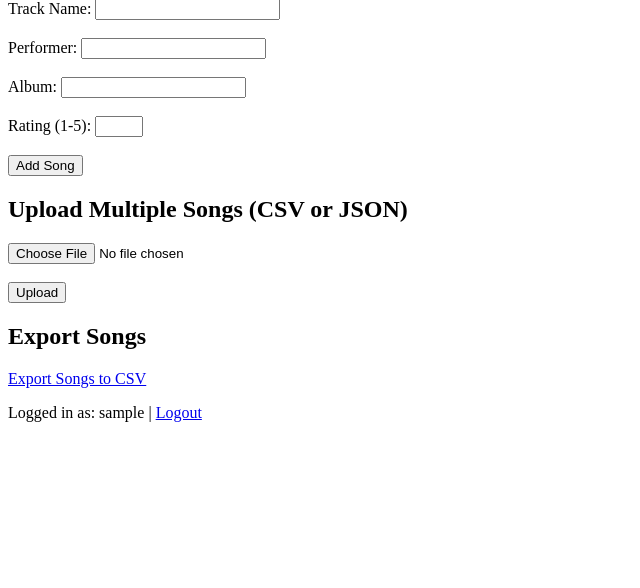
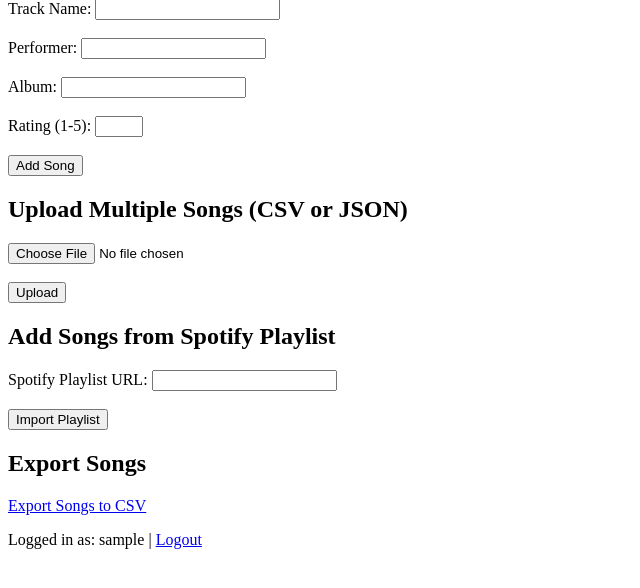
Before and after one commit to nisaerdal7/CS308_TasteTwister, a Flask app: page /songs in a window 1280 px wide. Shown: the part 186-774 px from the top of the page, without its empty margins (0-640 px from the left). Run offline with Flask 3, Linux system fonts and the light colour scheme; the visitor is signed in with stand-in values (Sample User, id 1).

Commit message:
Spotify playlists can be imported using their urls

```diff
--- a/app.py
+++ b/app.py
@@ -12,10 +12,12 @@ import requests
 from requests.auth import HTTPBasicAuth
 import spotipy
 from spotipy.oauth2 import SpotifyClientCredentials
+from spotipy.oauth2 import SpotifyOAuth
 import base64
 import spotifysearch
 from spotifysearch.client import Client
 import secrets
+import re
 
 
 app = Flask(__name__)
@@ -29,6 +31,16 @@ app.config['SECRET_KEY'] = 'your_secret_key_here'
 app.config['UPLOAD_FOLDER'] = 'uploads'  # Folder to save uploaded files
 ALLOWED_EXTENSIONS = {'csv', 'json'}
 
+# Your application's Client ID and Client Secret
+SPOTIFY_CLIENT_ID = "8a9fb2659bdb46d6815580ec3ff4d2c6"
+SPOTIFY_CLIENT_SECRET = "33868db571fc4139b13a265fef72d4ab"
+SPOTIFY_REDIRECT_URI = "http://localhost:5000/songs"
+SPOTIFY_SCOPE = 'playlist-read-private playlist-read-collaborative'
+
+sp_oauth = SpotifyOAuth(client_id=SPOTIFY_CLIENT_ID,
+                        client_secret=SPOTIFY_CLIENT_SECRET,
+                        redirect_uri=SPOTIFY_REDIRECT_URI,
+                        scope=SPOTIFY_SCOPE)
 
 db = SQLAlchemy(app)
 
@@ -93,7 +105,6 @@ def login():
             flash('Login failed! Check your credentials.', 'danger')
     return render_template('login.html')
 
-
 @app.route('/logout')
 def logout():
     session.pop('username', None)
@@ -141,38 +152,39 @@ def songs():
     else:
         return render_template('index.html', songs=songs)
 
-
 def allowed_file(filename):
     return '.' in filename and filename.rsplit('.', 1)[1].lower() in ALLOWED_EXTENSIONS
 
-# Your application's Client ID and Client Secret
-SPOTIFY_CLIENT_ID = "8a9fb2659bdb46d6815580ec3ff4d2c6"
-SPOTIFY_CLIENT_SECRET = "33868db571fc4139b13a265fef72d4ab"
+# Initialize the Spotify client with your credentials
+client_credentials_manager = SpotifyClientCredentials(client_id=SPOTIFY_CLIENT_ID, client_secret=SPOTIFY_CLIENT_SECRET)
+sp = spotipy.Spotify(client_credentials_manager=client_credentials_manager)
 
 def add_or_update_song(user_track_name, user_performer, user_album, rating, username):
-    """
-    Add a new song or update an existing one with information from Spotify.
-    If the song is found on Spotify, use the Spotify data to add to the database.
-    If the song is not found, inform the user and do not add to the database.
-    """
+    #Add a new song or update an existing one with verified information from Spotify.
+    myclient = Client(SPOTIFY_CLIENT_ID , SPOTIFY_CLIENT_SECRET)
+    search_result = myclient.search(user_track_name + " " + user_performer + " " + user_album)
+    tracks = search_result.get_tracks()
+    if tracks:
+        track = tracks[0]
+        # Now you can process the track as before
+        track_name = track.name
+        performer = track.artists[0].name
+        album = track.album.name
 
-    myclient = Client(SPOTIFY_CLIENT_ID , SPOTIFY_CLIENT_SECRET)
-    track = myclient.search(user_track_name + user_performer + user_album).get_tracks()[0]
+        # Check if the song already exists in the database for this user
+        existing_song = Song.query.filter_by(track_name=track_name, performer=performer, album=album, username=username).first()
 
-    track_name = track.name
-    performer = track.artists[0].name
-    album =  track.album.name
-
-    # Check if the song already exists in the database for this user
-    existing_song = Song.query.filter_by(track_name=track_name, performer=performer, album=album, username=username).first()
-
-    if existing_song:
-        # Update the existing song with Spotify data
-        existing_song.rating = rating  # Only the rating is updated as it's user-specific
+        if existing_song:
+            # Update the existing song with Spotify data
+            existing_song.rating = rating  # Only the rating is updated as it's user-specific
+        else:
+            # Add a new song with Spotify data
+            new_song = Song(track_name=track_name, performer=performer, album=album, rating=rating, username=username)
+            db.session.add(new_song)
     else:
-        # Add a new song with Spotify data
-        new_song = Song(track_name=track_name, performer=performer, album=album, rating=rating, username=username)
-        db.session.add(new_song)
+        # Handle the case when no tracks are found
+        flash('No tracks found on Spotify with the provided details.', 'warning')
+        # You can redirect the user or take any other action as required
 
     db.session.commit()
 
@@ -269,6 +281,94 @@ def upload_songs():
 
     return redirect(url_for('songs'))
 
+@app.route('/login_spotify')
+def login_spotify():
+    auth_url = sp_oauth.get_authorize_url()
+    return redirect(auth_url)
+
+@app.route('/callback')
+def spotify_callback():
+    code = request.args.get('code')
+    token_info = sp_oauth.get_access_token(code, as_dict=True)  # Ensure this is a dictionary
+    session['token_info'] = json.dumps(token_info)  # Serialize and store as a string
+    return redirect(url_for('songs'))
+
+@app.route('/import_spotify_playlist', methods=['POST'])
+def import_spotify_playlist():
+    playlist_url = request.form.get('playlist_url')
+    if not playlist_url:
+        flash('Please provide a Spotify Playlist URL.', 'danger')
+        return redirect(url_for('songs'))
+
+    # Extract playlist ID from the URL using a regular expression
+    match = re.search(r'playlist/(\w+)', playlist_url)
+    if not match:
+        flash('Invalid Spotify Playlist URL provided.', 'danger')
+        return redirect(url_for('songs'))
+
+    playlist_id = match.group(1)
+    if not session.get('token_info'):
+        flash('You need to log in first!', 'danger')
+        return redirect(url_for('login_spotify'))
+
+    token_info = json.loads(session.get('token_info', '{}'))  # Deserialize, with a default of an empty dict
+    if 'access_token' in token_info:
+        sp = spotipy.Spotify(auth=token_info['access_token'])
+
+    try:
+        results = sp.playlist_tracks(playlist_id)
+    except spotipy.exceptions.SpotifyException as e:
+        flash(str(e), 'danger')
+        return redirect(url_for('songs'))
+
+    # Loop through the tracks and add each to the database
+    for item in results['items']:
+        track = item['track']
+        track_name = track['name']
+        performer = ', '.join(artist['name'] for artist in track['artists'])
+        album = track['album']['name']
+        rating = 1  # Default rating, modify as needed
+
+        # Use the helper function to add or update the song
+        add_or_update_song(track_name, performer, album, rating, session['username'])
+
+    flash('Playlist tracks added to your database!', 'success')
+    return redirect(url_for('songs'))
+
+@app.route('/playlists/<string:playlist_id>/tracks')
+def add_playlist_tracks_to_db(playlist_id):
+    token_info = session.get('token_info', None)
+    if not token_info:
+        flash('You need to log in first!', 'danger')
+        return redirect(url_for('login_spotify'))
+
+    # Refresh token if it's expired
+    if sp_oauth.is_token_expired(token_info):
+        token_info = sp_oauth.refresh_access_token(token_info['refresh_token'])
+        session['token_info'] = token_info
+
+    sp = spotipy.Spotify(auth=token_info['access_token'])
+
+    # Fetch all tracks from the playlist
+    results = sp.playlist_tracks(playlist_id)
+
+    # Loop through the tracks and add each to the database
+    for item in results['items']:
+        # Ensure this is a track and not local or unavailable item
+        track = item.get('track', None)
+        if track and track.get('name') and track.get('artists'):
+            track_name = track['name']
+            performer = ', '.join(artist['name'] for artist in track['artists'])
+            album = track['album']['name'] if track['album'] else 'Single'
+            rating = 5  # Default rating, modify as needed
+
+            # Use the helper function to add or update the song
+            add_or_update_song(track_name, performer, album, rating, session['username'])
+
+    flash('Playlist tracks added to your database!', 'success')
+    return redirect(url_for('songs'))
+
+
 @app.route('/songs/<int:id>/update', methods=['POST'])
 def update_song_rating(id):
     song = Song.query.get(id)
--- a/templates/index.html
+++ b/templates/index.html
@@ -4,15 +4,6 @@
 <h1>Songs</h1>
 
 <!-- Display Songs -->
-<!--
-<ul>
-{% for song in songs %}
-    <li>
-        {{ song.track_name }} by {{ song.performer }} from album {{ song.album }} | Rating: {{ song.rating }}
-    </li>
-{% endfor %}
-</ul>
--->
 <ul>
     {% for song in songs %}
         <li>
@@ -33,16 +24,12 @@
 <form action="/songs" method="post">
     <label for="track_name">Track Name:</label>
     <input type="text" name="track_name" required><br><br>
-
     <label for="performer">Performer:</label>
     <input type="text" name="performer" required><br><br>
-
     <label for="album">Album:</label>
     <input type="text" name="album" required><br><br>
-
     <label for="rating">Rating (1-5):</label>
     <input type="number" name="rating" min="1" max="5" required><br><br>
-
     <input type="submit" value="Add Song">
 </form>
 
@@ -53,6 +40,14 @@
     <input type="submit" value="Upload">
 </form>
 
+<!-- Form to Fetch Songs from Spotify Playlist -->
+<h2>Add Songs from Spotify Playlist</h2>
+<form action="/import_spotify_playlist" method="POST">
+    <label for="playlist_url">Spotify Playlist URL:</label>
+    <input type="text" name="playlist_url" required><br><br>
+    <input type="submit" value="Import Playlist">
+</form>
+
 <!-- Button to Export Songs to CSV -->
 <h2>Export Songs</h2>
 <a href="/export_songs" class="btn btn-primary">Export Songs to CSV</a>
```
